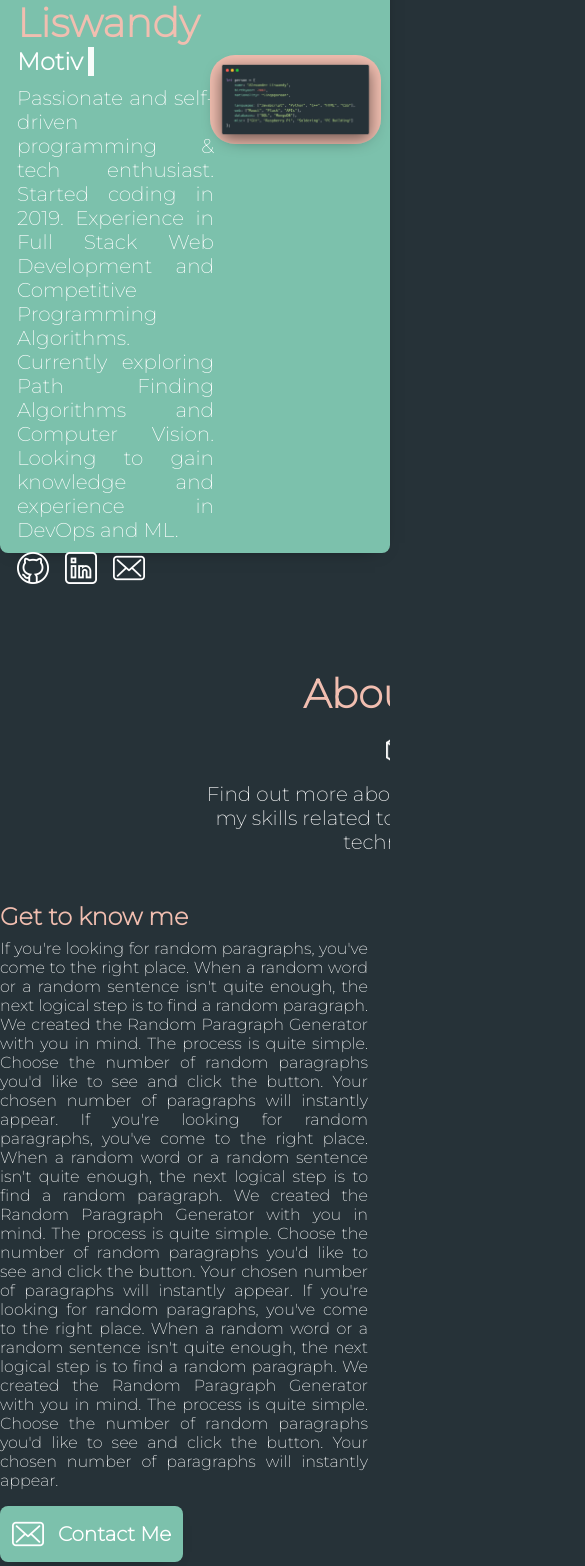
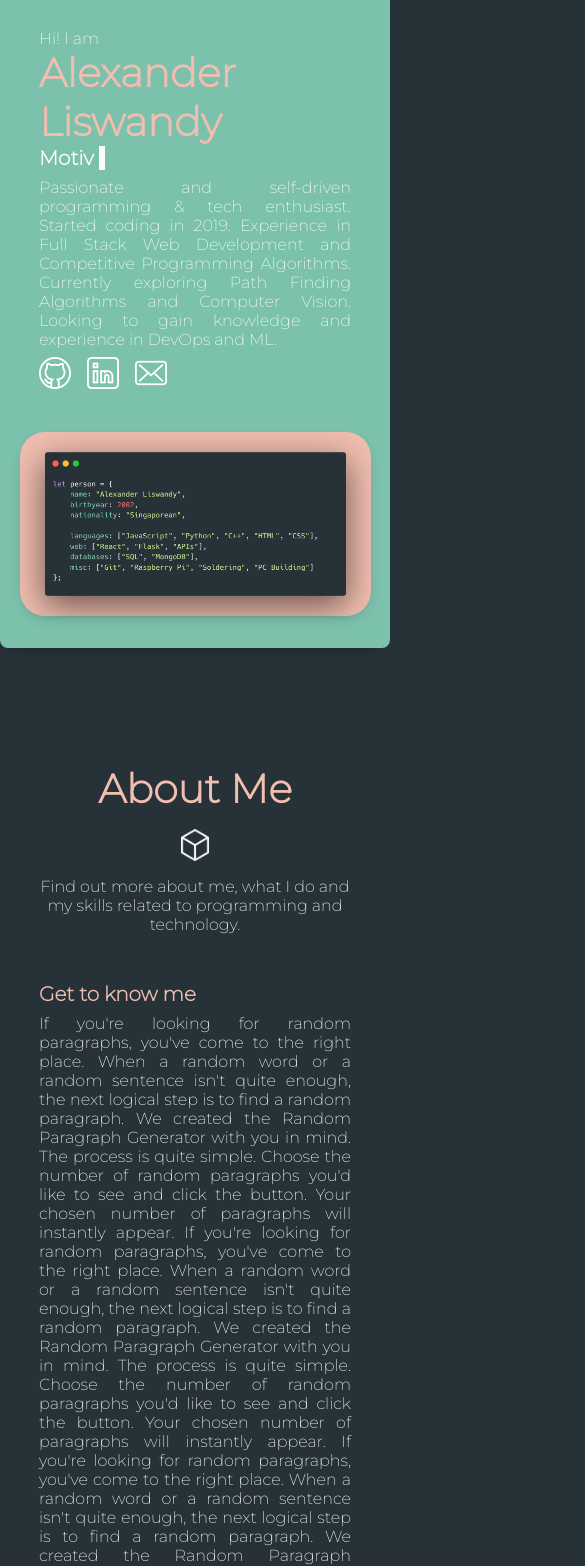
Before and after one commit to Airiinnn/lis, a React (Create React App) app: page / in a window 390 px wide. Shown: the part 355-1921 px from the top of the page, 585 px wide, since content can reach past the window. Built offline with nearby package versions, Linux system fonts and the light colour scheme.

Commit message:
Mobile view. Todo navbar

```diff
--- a/src/assets/styles/about.css
+++ b/src/assets/styles/about.css
@@ -1,6 +1,5 @@
 #about-container {
-    height: 100vh;
-    min-height: 800px;
+    min-height: 100vh;
     background-color: var(--secondary-color);
     padding: 32px 0;
     display: flex;
@@ -117,3 +116,18 @@
         transform: rotateY(0deg);
     }
 }
+
+/* mobile view */
+@media (max-width: 800px) {
+    #about-container {
+        flex-direction: column;
+    }
+
+    #about-desc {
+        margin: 0 10% 10%;
+    }
+
+    #text-canvas-overlay {
+        margin-top: 32px;
+    }
+}
--- a/src/assets/styles/aboutme.css
+++ b/src/assets/styles/aboutme.css
@@ -116,3 +116,23 @@
 .skill-box:nth-child(3) {
     transition-delay: 40ms;
 }
+
+/* mobile view */
+@media (max-width: 800px) {
+    .aboutme-container {
+        flex-direction: column;
+    }
+
+    .aboutme-left {
+        width: 100%;
+        margin-bottom: 10%;
+    }
+
+    .aboutme-right {
+        width: 100%;
+    }
+
+    .skills-container {
+        margin-bottom: 10%;
+    }
+}
--- a/src/assets/styles/achievements.css
+++ b/src/assets/styles/achievements.css
@@ -3,7 +3,7 @@
 }
 
 #achievements-list {
-    width: 60vw;
+    min-width: 60vw;
     margin: 32px auto 0;
 }
 
--- a/src/assets/styles/contact.css
+++ b/src/assets/styles/contact.css
@@ -45,3 +45,14 @@
     transform: translateY(0);
     transition: all 1s;
 }
+
+/* mobile view */
+@media (max-width: 800px) {
+    .contact-container .section-header {
+        width: 80%;
+    }
+
+    .get-in-toucher {
+        width: 80%;
+    }
+}
--- a/src/assets/styles/projects.css
+++ b/src/assets/styles/projects.css
@@ -16,6 +16,10 @@
     display: flex;
     justify-content: space-between;
     align-items: center;
+    background-color: var(--gray);
+    padding: 32px;
+    border-radius: 25px;
+    box-shadow: 0 5px 20px -15px #000000;
 }
 
 .project-img {
@@ -108,3 +112,21 @@
     transform: translateX(0);
     transition: all 1s;
 }
+
+/* mobile view */
+@media (max-width: 800px) {
+    .project-card{
+        width: 90%;
+        flex-direction: column;
+    }
+
+    .project-img {
+        z-index: -10;
+        width: 100%;
+        margin: 10% 0;
+    }
+
+    .project-text {
+        width: 100%;
+    }
+}
--- a/src/assets/styles/style.css
+++ b/src/assets/styles/style.css
@@ -65,9 +65,12 @@ button {
     width: auto;
 }
 
+.duration {
+    float: right;
+}
+
 .content-area {
     width: 60%;
-    min-width: 800px;
     margin: 0 auto;
 }
 
@@ -109,3 +112,22 @@ button {
 .bold {
     font-weight: bold;
 }
+
+/* mobile view */
+@media (max-width: 800px) {
+    .p2 {
+        font-size: 20px;
+    }
+
+    .p3 {
+        font-size: 16px;
+    }
+
+    .content-area {
+        width: 80%;
+    }
+
+    .section-header {
+        width: 100%;
+    }
+}
--- a/src/components/AboutMe.js
+++ b/src/components/AboutMe.js
@@ -64,11 +64,11 @@ export default function AboutMe() {
                             <ul className="education-list">
                                 <li className="education-li">
                                     <p className="p3 secondary">Dunman High School</p>
-                                    <p>A-Level H2 Computing</p>
+                                    <p>A-Level H2 Computing<span className="duration">2019 - 2020</span></p>
                                 </li>
                                 <li className="education-li">
                                     <p className="p3 secondary">Nanyang Technological University</p>
-                                    <p>Bachelor of Engineering in Computer Science with a Second Major in Business</p>
+                                    <p>Bachelor of Engineering in Computer Science with a Second Major in Business<span className="duration">2023 - 2027</span></p>
                                 </li>
                             </ul>
                         </div>
--- a/src/components/Achievements.js
+++ b/src/components/Achievements.js
@@ -39,7 +39,7 @@ export default function Achievements() {
                                 "--swiper-navigation-size": "25px",
                             }}
                             modules={[Navigation, Autoplay]}
-                            slidesPerView={3}
+                            slidesPerView={1}
                             navigation={true}
                             loop={true}
                             speed={1000} // 1s transition time
@@ -47,7 +47,11 @@ export default function Achievements() {
                                 delay: 3000, // stays for 3s
                                 disableOnInteraction: false,
                             }}
-                            effect={"fade"}
+                            breakpoints={{
+                                800: {
+                                    slidesPerView: 3,
+                                },
+                            }}
                         >
                             {achievements.map((achievement) => (
                                 <SwiperSlide>
--- a/src/components/Contact.js
+++ b/src/components/Contact.js
@@ -26,19 +26,19 @@ export default function Contact() {
                     <p className="p2 center">Get in Touch</p>
 
                     <div className="contact-list">
-                        <a href="#contact" className="contact-item">
+                        <a href="mailto:alex.liswandy@hotmail.com" className="contact-item">
                             <img src={iconMail} alt="Mail" className="icon" />
                             <span className="p3 contact-text">alex.liswandy@hotmail.com</span>
                         </a>
 
-                        <a href="#contact" className="contact-item">
+                        <a href="https://www.linkedin.com/in/alexanderliswandy/" className="contact-item">
                             <img src={iconLinkedIn} alt="LinkedIn" className="icon" />
-                            <span className="p3 contact-text">https://www.linkedin.com/in/alexanderliswandy/</span>
+                            <span className="p3 contact-text">alexanderliswandy</span>
                         </a>
 
-                        <a href="#contact" className="contact-item">
+                        <a href="https://github.com/Airiinnn" className="contact-item">
                             <img src={iconGitHub} alt="GitHub" className="icon" />
-                            <span className="p3 contact-text">https://github.com/Airiinnn</span>
+                            <span className="p3 contact-text">Airiinnn</span>
                         </a>
                     </div>
                 </div>
```
